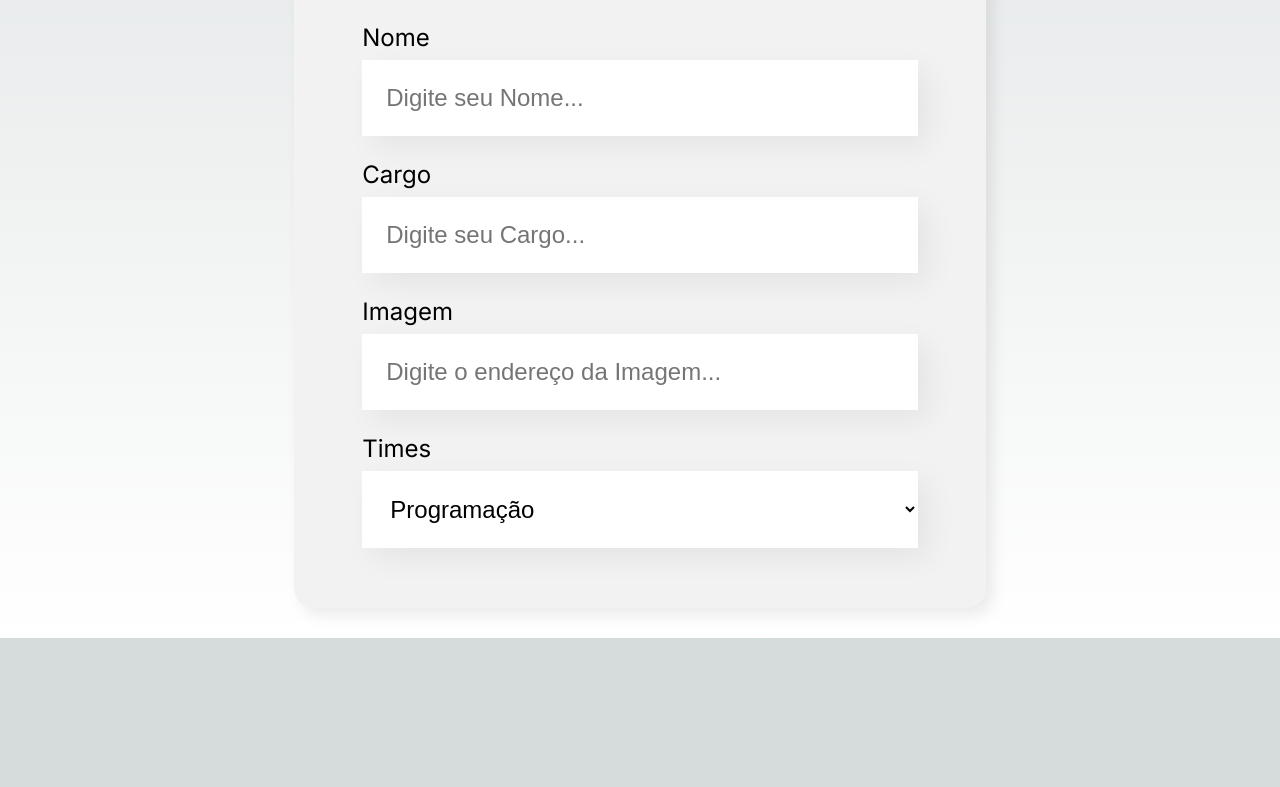
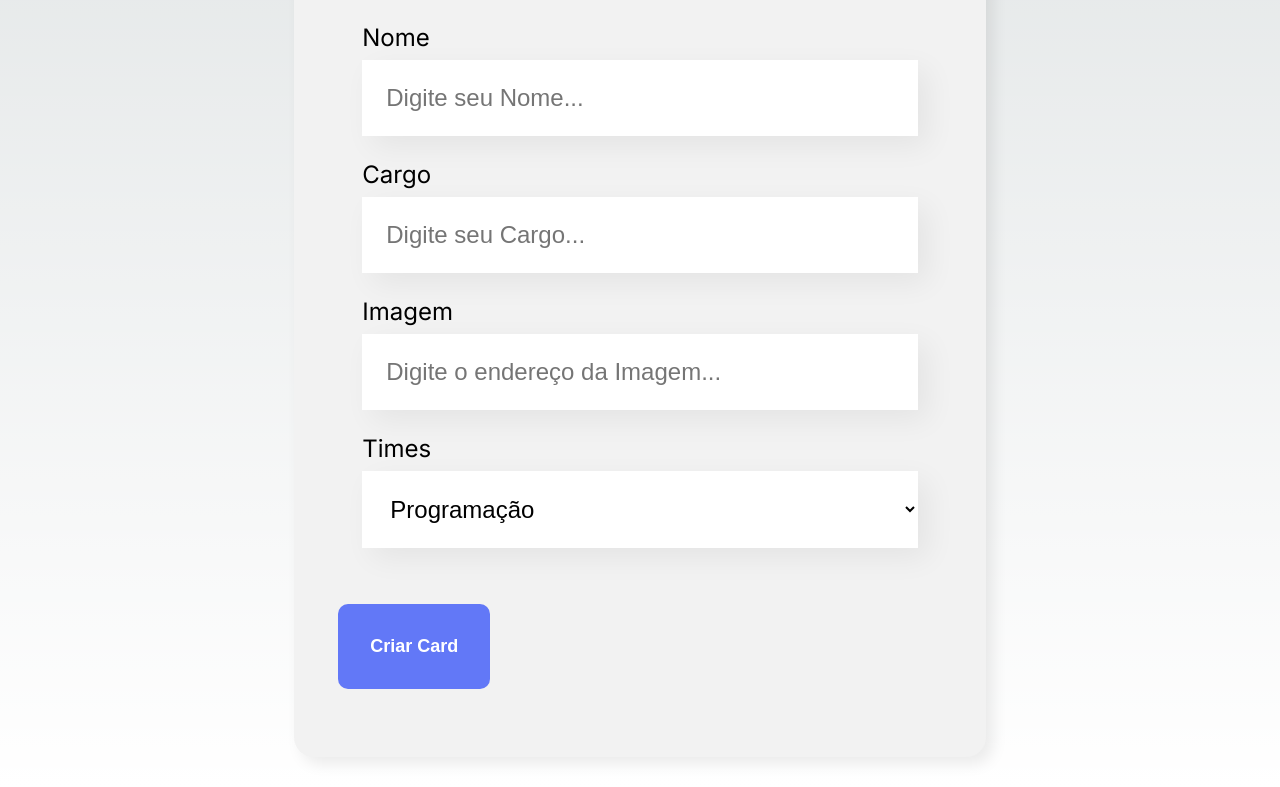
Before and after one commit to xande-rj/React_alurabasic, a Next.js app: page / in a window 1280 px wide. Shown: the part 594-1381 px from the top of the page. Before the commit the page ends 1232 px from the top, so only its background shows below. Built offline with nearby package versions, Linux system fonts and the light colour scheme.

Commit message:
Adição do botão

```diff
--- /dev/null
+++ b/src/app/componetes/Botao/Botao.css
@@ -0,0 +1,14 @@
+.botao{
+    background: #6278f7;
+    border-radius: 10px;
+    font-weight: 700;
+    font-size: 18px;
+    padding: 32px;
+    border: none;
+    cursor: pointer;
+    color: #fff;
+    margin: 32px 0;
+}
+.botao:hover{
+    color: #95FFD4;
+}
--- /dev/null
+++ b/src/app/componetes/Botao/index.js
@@ -0,0 +1,11 @@
+import './Botao.css'
+
+const Botao = (props)=>{
+    return(
+        <button className='botao'>
+            {props.children}
+        </button>
+    )
+}
+
+export default Botao
--- a/src/app/componetes/Formulario/Formulario.js
+++ b/src/app/componetes/Formulario/Formulario.js
@@ -1,3 +1,4 @@
+import Botao from "../Botao"
 import CampoTexto from "../CampoTexto"
 import ListaSuspensa from "../Listasuspensa"
 import "./Formulario.css"
@@ -22,6 +23,9 @@
             <CampoTexto label="Cargo" placeholder="Digite seu Cargo"/>
             <CampoTexto label="Imagem" placeholder="Digite o endereço da Imagem"/>
             <ListaSuspensa label="Times" itens={times}/>
+            <Botao>
+                Criar Card
+            </Botao>
             </form>
         </section>
     )
```
